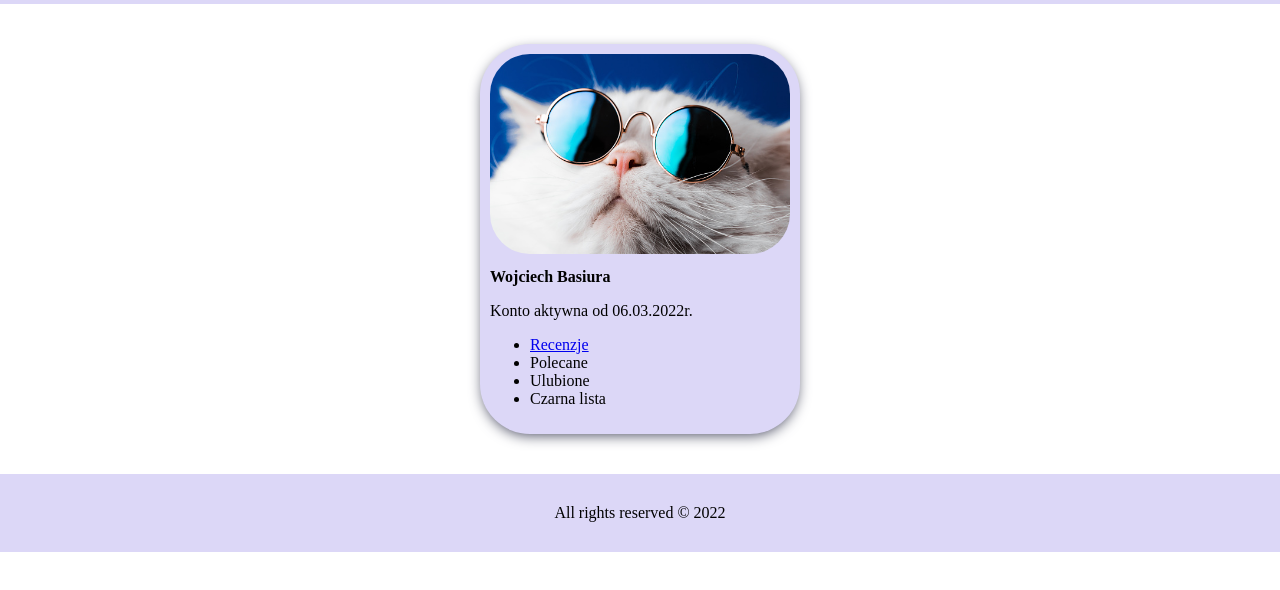
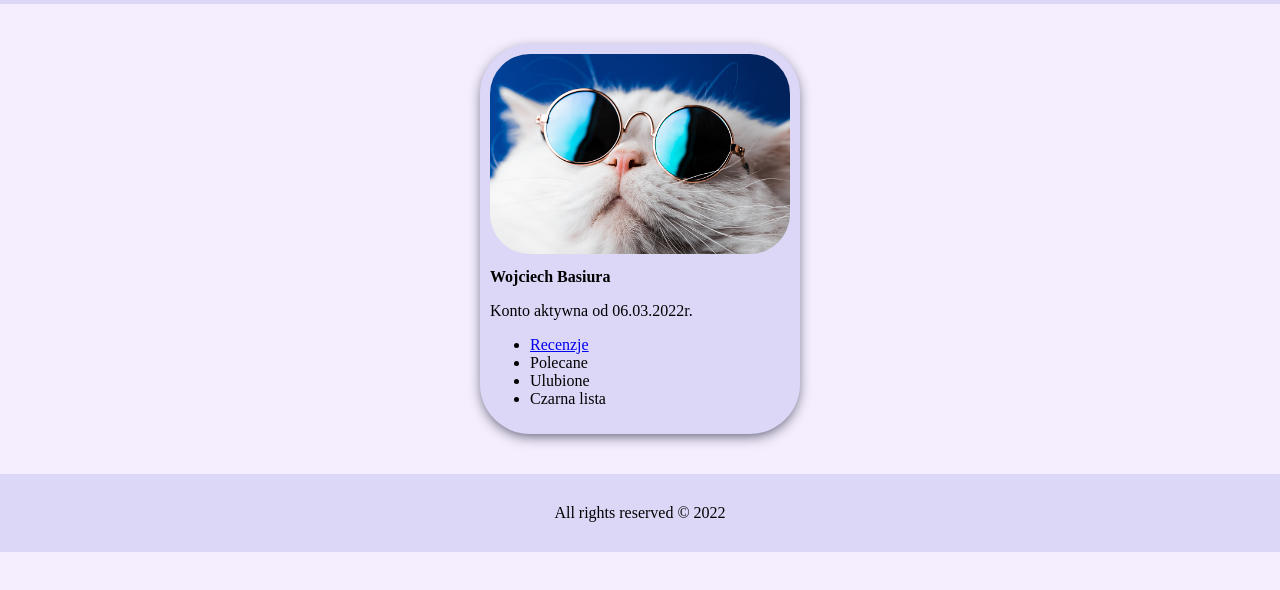
Before and after one commit to youPickItUp/ggit-6, a plain HTML site: page site.html in a window 1280 px wide. Shown: the part 98-688 px from the top of the page. Drawn offline with Linux system fonts and the light colour scheme.

Commit message:
Style background

```diff
--- a/site.css
+++ b/site.css
@@ -1,6 +1,10 @@
 body,
 h1 {
   margin: 0;
+}
+
+body {
+  background-color: #f5eefe;
 }
 
 nav {
```
